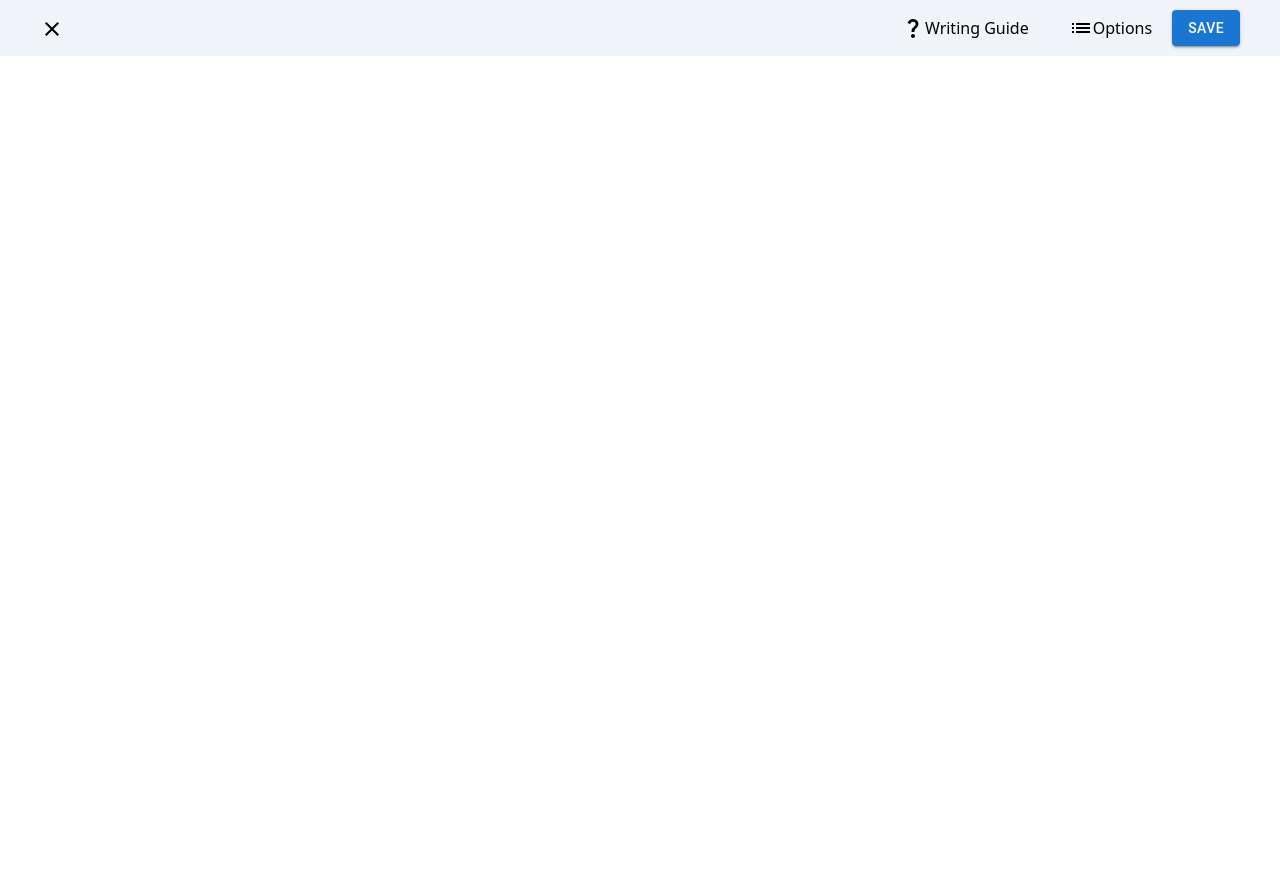
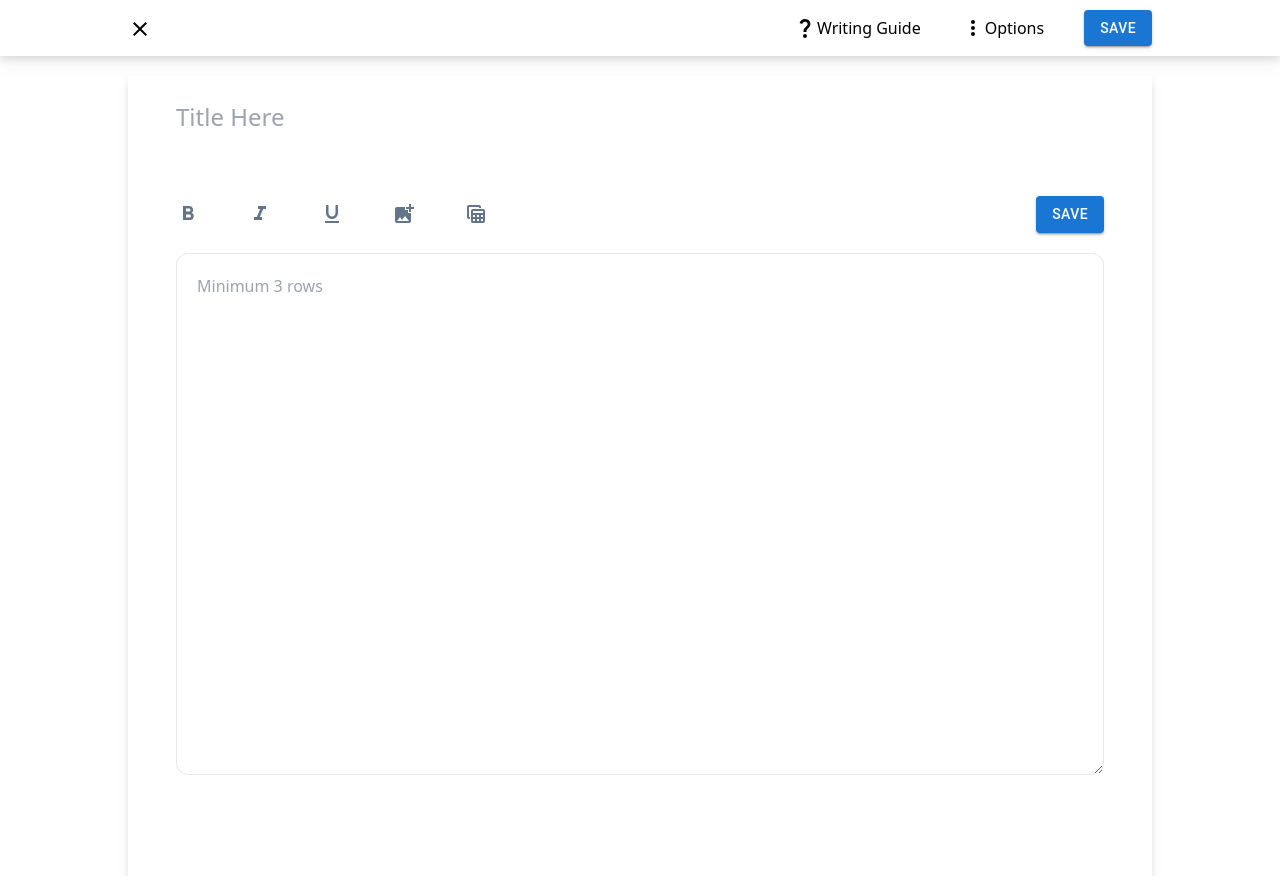
Before and after one commit to prajjwalarora/GeekDocs, a React (Create React App) app: page /editor in a window 1280 px wide. Before the commit the page ends 800 px from the top, so only its background shows below. Built offline with nearby package versions, Linux system fonts and the light colour scheme.

Commit message:
created editor ui

```diff
--- a/package.json
+++ b/package.json
@@ -6,6 +6,7 @@
     "@emotion/react": "^11.10.4",
     "@emotion/styled": "^11.10.4",
     "@mui/icons-material": "^5.10.6",
+    "@mui/joy": "^5.0.0-alpha.47",
     "@mui/material": "^5.10.7",
     "@testing-library/jest-dom": "^5.16.5",
     "@testing-library/react": "^13.4.0",
--- a/src/App.js
+++ b/src/App.js
@@ -1,11 +1,24 @@
 import React from "react";
-import Navbar from "./components/navbar";
+import Navbar from "./components/Navbar/navbar";
+import EditorElement from "./components/Editor/EditorElement";
 
 const App = () => {
   return (
     <div>
       <div className="mainContent">
-        <Navbar />
+        <div className="nav-wrapper bg-white w-100vh drop-shadow-lg">
+          <div className="w-[80%] m-auto h-14 bg-white">
+            <Navbar />
+          </div>
+        </div>
+
+        <div className="content-area relative">
+          <div className="h-[100%] w-[100%] bg-slate-50 absolute">
+            <div className="w-[80%] bg-white h-[100vh] mt-5 ml-auto mr-auto  drop-shadow-lg">
+              <EditorElement />
+            </div>
+          </div>
+        </div>
       </div>
     </div>
   );
--- /dev/null
+++ b/src/components/Editor/EditorBox/EditorBox.js
@@ -0,0 +1,18 @@
+import React from "react";
+// import Textarea from "@mui/joy/Textarea";
+import TextareaAutosize from "@mui/material/TextareaAutosize";
+
+const EditorBox = () => {
+  return (
+    <div className="px-12">
+      <TextareaAutosize
+        aria-label="minimum height"
+        minRows={20}
+        placeholder="Minimum 3 rows"
+        className="p-5 w-full border rounded-xl"
+      />
+    </div>
+  );
+};
+
+export default EditorBox;
--- /dev/null
+++ b/src/components/Editor/EditorElement.js
@@ -0,0 +1,30 @@
+import React from "react";
+import EditorBox from "./EditorBox/EditorBox";
+
+import EditorHeader from "./EditorHeader/EditorHeader";
+import EditorWidgets from "./EditorWidgets/EditorWidgets";
+
+const EditorElement = () => {
+  function boldHandler() {
+    console.log("Bold Clicked");
+  }
+  function italicHandler() {
+    console.log("Bold Clicked");
+  }
+  function underlineHandler() {
+    console.log("Bold Clicked");
+  }
+  return (
+    <div className="m-auto">
+      <EditorHeader />
+      <EditorWidgets
+        boldHandler={boldHandler}
+        italicHandler={italicHandler}
+        underlineHandler={underlineHandler}
+      />
+      <EditorBox />
+    </div>
+  );
+};
+
+export default EditorElement;
--- /dev/null
+++ b/src/components/Editor/EditorHeader/EditorHeader.js
@@ -0,0 +1,15 @@
+import React from "react";
+
+const EditorHeader = () => {
+  return (
+    <div className="heading-wrapper mb-4">
+      <input
+        type="text"
+        placeholder="Title Here"
+        className=" w-full h-20 text-2xl pl-12 pt-4 pb-4"
+      />
+    </div>
+  );
+};
+
+export default EditorHeader;
--- /dev/null
+++ b/src/components/Editor/EditorWidgets/EditorWidgets.js
@@ -0,0 +1,41 @@
+import React from "react";
+import Button from "@mui/material/Button";
+import FormatBoldIcon from "@mui/icons-material/FormatBold";
+import FormatItalicIcon from "@mui/icons-material/FormatItalic";
+import FormatUnderlinedIcon from "@mui/icons-material/FormatUnderlined";
+import AddPhotoAlternateIcon from "@mui/icons-material/AddPhotoAlternate";
+import TableViewIcon from "@mui/icons-material/TableView";
+
+const EditorWidgets = ({ boldHandler, italicHandler, underlineHandler }) => {
+  return (
+    <div className="widgets flex justify-between pr-12 pl-12 mt-10 mb-5">
+      <div className="widget-left flex ">
+        <div
+          className="icon-wrapper flex items-center mr-12 text-slate-500"
+          onClick={() => {
+            boldHandler();
+          }}
+        >
+          <FormatBoldIcon fontSize="medium" />
+        </div>
+        <div className="icon-wrapper flex items-center mr-12 text-slate-500">
+          <FormatItalicIcon fontSize="medium" />
+        </div>
+        <div className="icon-wrapper flex items-center mr-12 text-slate-500">
+          <FormatUnderlinedIcon fontSize="medium" />
+        </div>
+        <div className="icon-wrapper flex items-center mr-12 text-slate-500">
+          <AddPhotoAlternateIcon fontSize="medium" />
+        </div>
+        <div className="icon-wrapper flex items-center mr-12 text-slate-500">
+          <TableViewIcon fontSize="medium" />
+        </div>
+      </div>
+      <div className="widget-right">
+        <Button variant="contained">Save</Button>
+      </div>
+    </div>
+  );
+};
+
+export default EditorWidgets;
--- a/src/components/navbar.js
+++ b/src/components/Navbar/navbar.js
@@ -1,26 +1,26 @@
 import React from "react";
 import CloseIcon from "@mui/icons-material/Close";
 import QuestionMarkIcon from "@mui/icons-material/QuestionMark";
-import ListIcon from "@mui/icons-material/List";
+import MoreVertIcon from "@mui/icons-material/MoreVert";
 import Button from "@mui/material/Button";
 
 const Navbar = () => {
   return (
-    <div className="flex justify-between items-center bg-slate-100 h-14">
-      <div className="ml-10">
+    <div className="flex justify-between items-center h-14">
+      <div className="">
         <CloseIcon />
       </div>
 
-      <div className="nav-right flex  mr-10">
+      <div className="nav-right flex ">
         <div className="nav-option-wrapper mr-5 ml-5 flex items-center">
           <QuestionMarkIcon />
           <span>Writing Guide</span>
         </div>
         <div className="nav-option-wrapper mr-5 ml-5 flex items-center">
-          <ListIcon />
+          <MoreVertIcon />
           <span>Options</span>
         </div>
-        <div className="">
+        <div className=" ml-5">
           <Button variant="contained">Save</Button>
         </div>
       </div>
```
Also changed, not shown: 1 other file (tests, documents, lock files or other folders).
